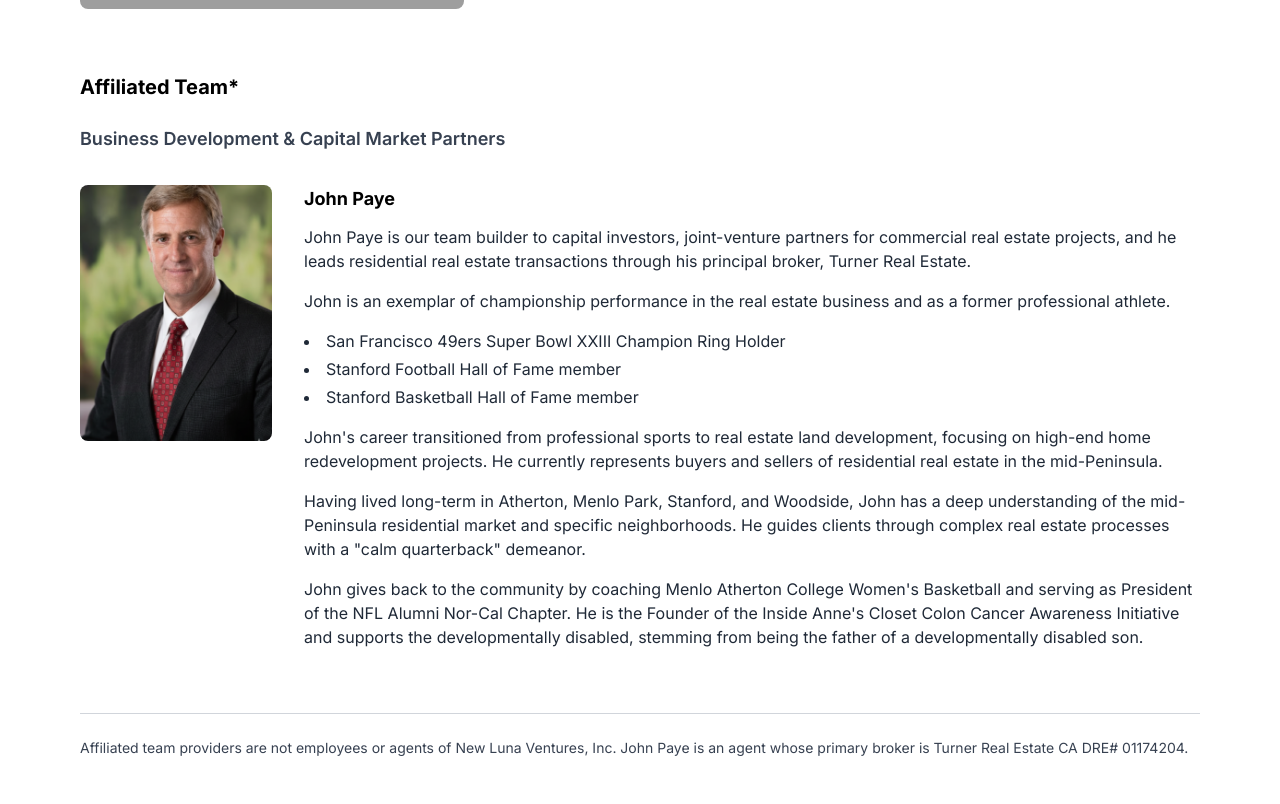
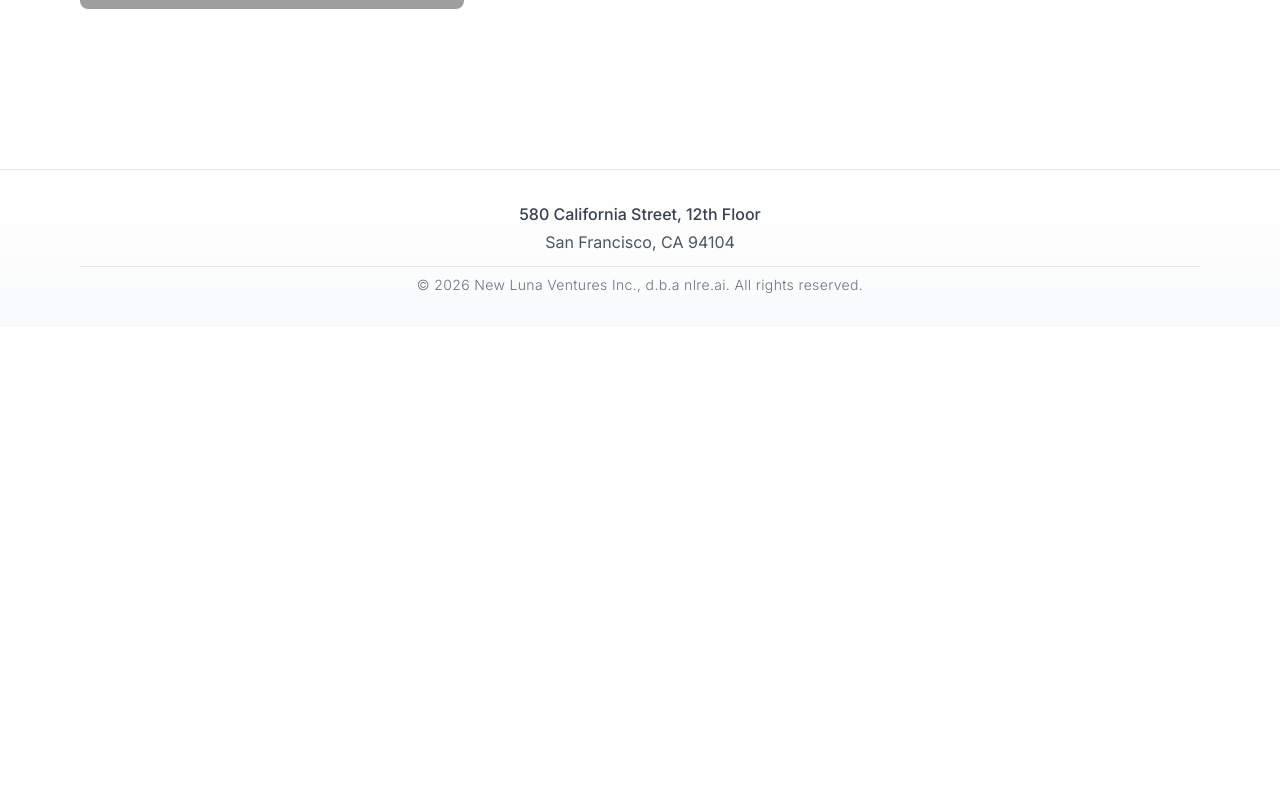
Before and after one commit to garyschefsky/NLRE.ai, a Next.js app: page /our-team in a window 1280 px wide. Shown: the part 2356-3160 px from the top of the page. After the commit the page ends 2683 px from the top, so only its background shows below. Built offline with nearby package versions, Linux system fonts and the light colour scheme; grey boxes are pictures that could not be loaded.

Commit message:
Remove John Paye from team page

```diff
--- a/app/our-team/page.tsx
+++ b/app/our-team/page.tsx
@@ -134,59 +134,6 @@ export default function OurTeam() {
             </div>
           </div>
 
-          <div className="mb-16">
-            <h2 className="text-xl font-bold mb-6 text-black">Affiliated Team*</h2>
-            <h3 className="text-lg font-semibold mb-8 text-gray-700">Business Development & Capital Market Partners</h3>
-
-            <div className="space-y-12">
-              {/* John Paye */}
-              <div className="flex flex-col md:flex-row gap-8 items-start">
-                <div className="w-48 h-64 relative rounded-lg overflow-hidden flex-shrink-0">
-                  <Image
-                    src="/images/john-paye.png"
-                    alt="John Paye"
-                    fill
-                    className="object-cover"
-                    quality={100}
-                    unoptimized={true}
-                  />
-                </div>
-
-                <div className="flex-1">
-                  <h4 className="text-lg font-bold mb-3 text-black">
-                    John Paye
-                  </h4>
-                  <p className="text-gray-800 mb-4">
-                    John Paye is our team builder to capital investors, joint-venture partners for commercial real estate projects, and he leads residential real estate transactions through his principal broker, Turner Real Estate.
-                  </p>
-                  <p className="text-gray-800 mb-4">
-                    John is an exemplar of championship performance in the real estate business and as a former professional athlete.
-                  </p>
-                  <ul className="list-disc list-inside space-y-1 text-gray-800">
-                    <li>San Francisco 49ers Super Bowl XXIII Champion Ring Holder</li>
-                    <li>Stanford Football Hall of Fame member</li>
-                    <li>Stanford Basketball Hall of Fame member</li>
-                  </ul>
-                  <p className="text-gray-800 mt-4">
-                    John's career transitioned from professional sports to real estate land development, focusing on high-end home redevelopment projects. He currently represents buyers and sellers of residential real estate in the mid-Peninsula.
-                  </p>
-                  <p className="text-gray-800 mt-4">
-                    Having lived long-term in Atherton, Menlo Park, Stanford, and Woodside, John has a deep understanding of the mid-Peninsula residential market and specific neighborhoods. He guides clients through complex real estate processes with a "calm quarterback" demeanor.
-                  </p>
-                  <p className="text-gray-800 mt-4">
-                    John gives back to the community by coaching Menlo Atherton College Women's Basketball and serving as President of the NFL Alumni Nor-Cal Chapter. He is the Founder of the Inside Anne's Closet Colon Cancer Awareness Initiative and supports the developmentally disabled, stemming from being the father of a developmentally disabled son.
-                  </p>
-                </div>
-              </div>
-
-            </div>
-          </div>
-
-          <div className="border-t border-gray-300 pt-6">
-            <p className="text-sm text-gray-700">
-              Affiliated team providers are not employees or agents of New Luna Ventures, Inc. John Paye is an agent whose primary broker is Turner Real Estate CA DRE# 01174204.
-            </p>
-          </div>
         </div>
       </main>
 
```
Also changed, not shown: public/images/john-paye.png (deleted), 1 other file (tests, documents, lock files or other folders).
